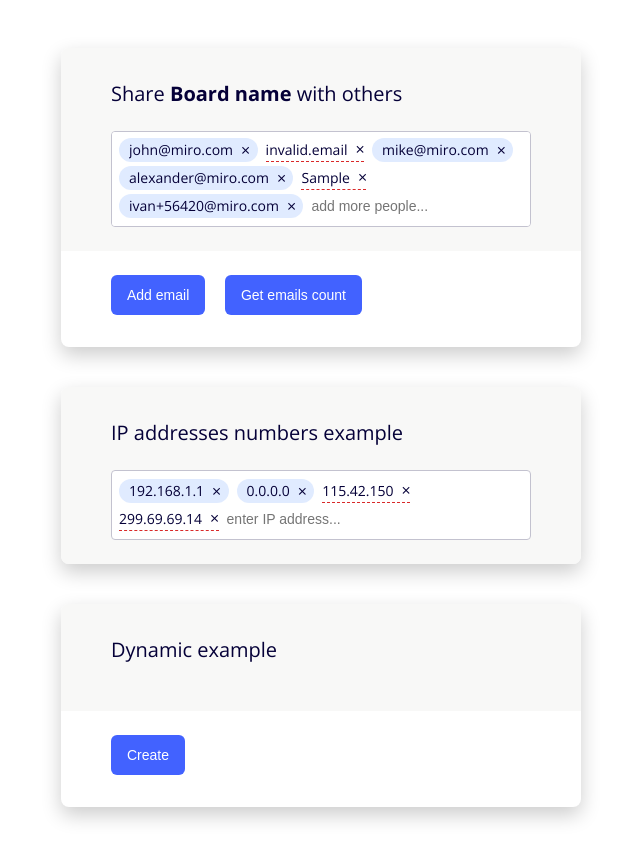
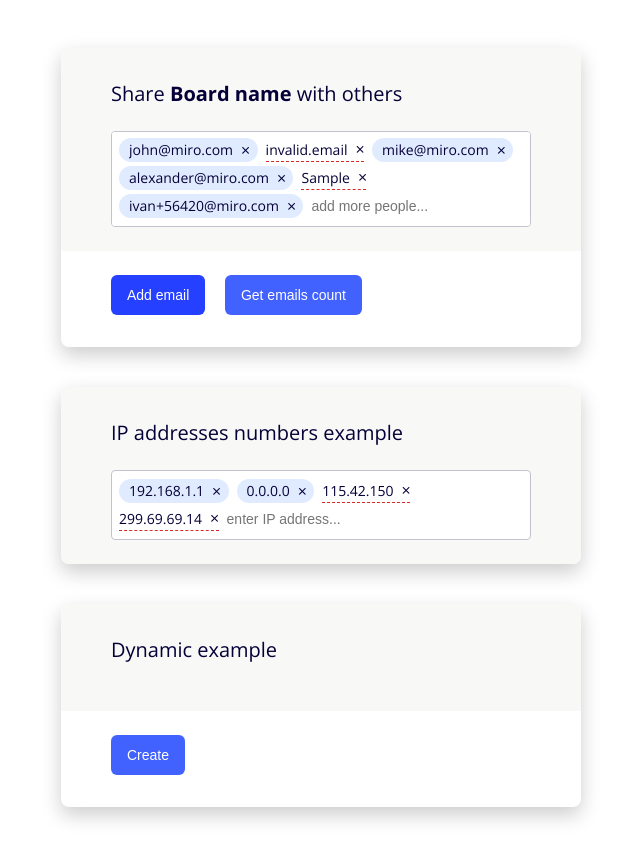
Before and after one commit to IvanKuzyshyn/multiple-values-input, a website built with webpack: page index.html in a window 1280 px wide. Both pictures are taken after typing "Sample" into the empty fields and a click on the button "Add email". Shown: the whole page, without its empty margins (319-959 px from the left). Built offline with nearby package versions, Linux system fonts and the light colour scheme.

Commit message:
Add small :focus fix

```diff
--- a/index.html
+++ b/index.html
@@ -70,6 +70,9 @@
             cursor: pointer;
             background: #2541ff;
         }
+        .button-group button:focus {
+            background: #2541ff;
+        }
 
     </style>
 </head>
```
